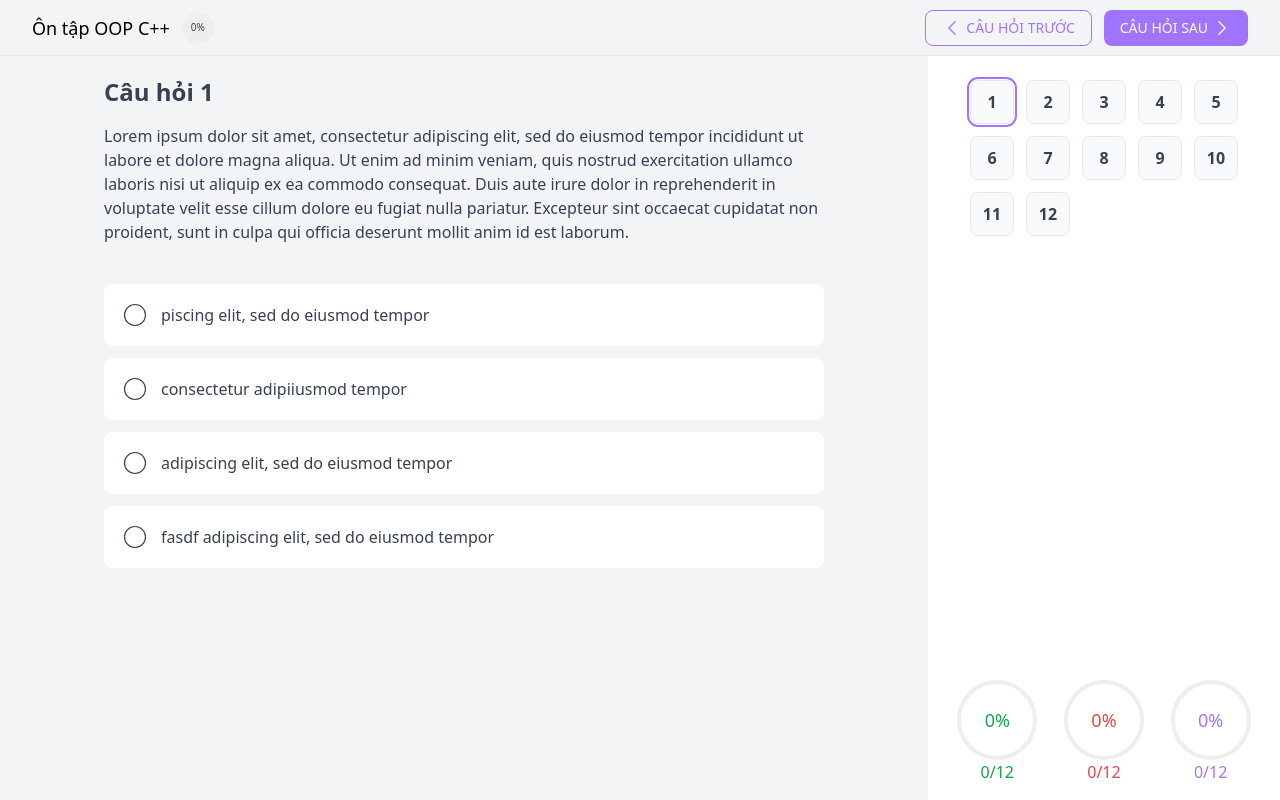
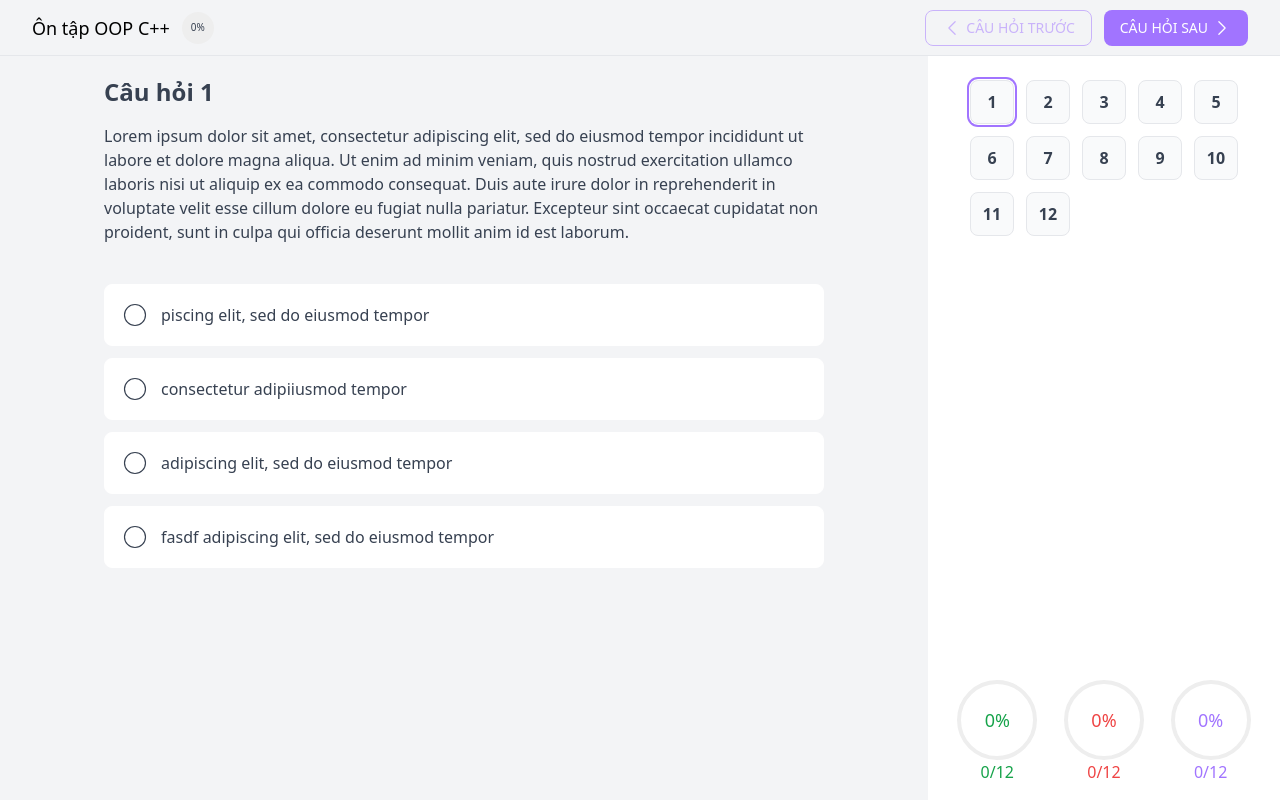
Before and after one commit to buitongminhchau01032002/quiz-platform, a React (Vite) app: page /live in a window 1280 px wide. Built offline with nearby package versions, Linux system fonts and the light colour scheme.

Commit message:
disabled button in header

```diff
--- a/src/pages/Live/components/HeaderLive/HeaderLive.jsx
+++ b/src/pages/Live/components/HeaderLive/HeaderLive.jsx
@@ -1,3 +1,4 @@
+import clsx from 'clsx';
 import { buildStyles, CircularProgressbarWithChildren } from 'react-circular-progressbar';
 import 'react-circular-progressbar/dist/styles.css';
 import { useDispatch, useSelector } from 'react-redux';
@@ -43,7 +44,12 @@ function HeaderLive() {
             </div>
             <div className="flex space-x-3">
                 <button
-                    className="flex h-9 items-center rounded-lg border border-primary px-4 text-sm font-medium uppercase text-primary hover:bg-primary/5"
+                    className={clsx(
+                        'flex h-9 items-center rounded-lg border border-primary px-4 text-sm font-medium uppercase text-primary hover:bg-primary/5',
+                        {
+                            'pointer-events-none opacity-50': quiz.currentQuestion === 0,
+                        }
+                    )}
                     onClick={handlePrevQuestion}
                 >
                     <svg
@@ -59,7 +65,12 @@ function HeaderLive() {
                     <p className="ml-1">Câu hỏi trước</p>
                 </button>
                 <button
-                    className="flex h-9 items-center rounded-lg bg-primary px-4 text-sm font-medium uppercase text-white hover:bg-primary-dark"
+                    className={clsx(
+                        'flex h-9 items-center rounded-lg bg-primary px-4 text-sm font-medium uppercase text-white hover:bg-primary-dark',
+                        {
+                            'pointer-events-none opacity-50': quiz.currentQuestion === quiz.questions.length - 1,
+                        }
+                    )}
                     onClick={handleNextQuestion}
                 >
                     <p className="mr-1">Câu hỏi sau</p>
```
